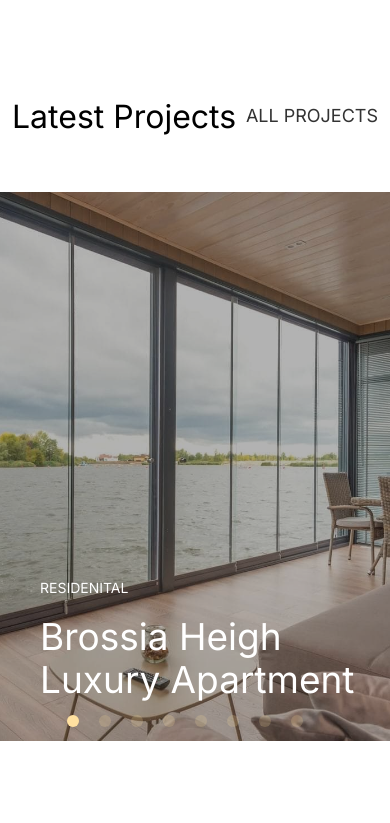
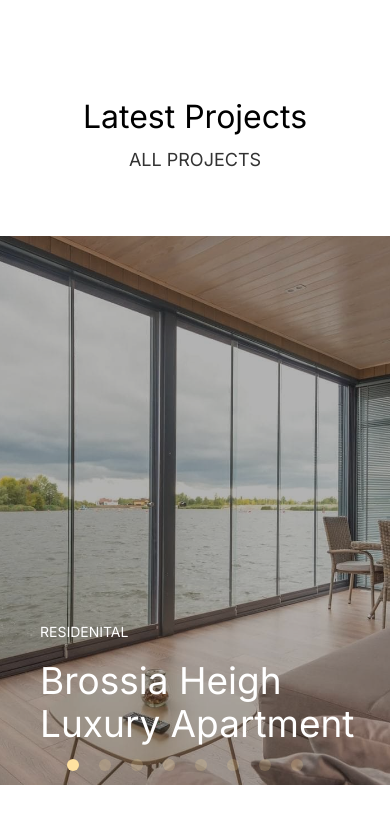
Before and after one commit to lazizjonikromov/rustic, a React (Vite) app: page / in a window 390 px wide. Shown: the part 1960-2783 px from the top of the page. Built offline with nearby package versions, Linux system fonts and the light colour scheme.

Commit message:
clean up is done

```diff
--- a/src/pages/main/LatestProjects.jsx
+++ b/src/pages/main/LatestProjects.jsx
@@ -14,7 +14,7 @@
   return (
     <div className="latest__projects">
       <div className="container">
-        <div className="d-flex justify-content-between align-items-center mb-5">
+        <div className="latest__project-title d-flex justify-content-between align-items-center">
           <h2 className="title mb-0">Latest Projects</h2>
           <div className="sub__title mb-0">ALL PROJECTS</div>
         </div>
--- a/src/style/main.scss
+++ b/src/style/main.scss
@@ -497,8 +497,16 @@
   .latest__projects {
     padding-bottom: 100px;
 
+    .latest__project-title{
+      @media screen and (max-width: 576px) {
+        flex-direction: column;
+        text-align: center;
+        gap: 10px;
+      }
+    }
+
     .project__items {
-      margin-top: 10px;
+      margin-top: 60px;
 
       .swiper-slide {
         width: 330.667px;
@@ -605,4 +613,9 @@
       }
     }
   }
+
+
+
+
+
 }
```
